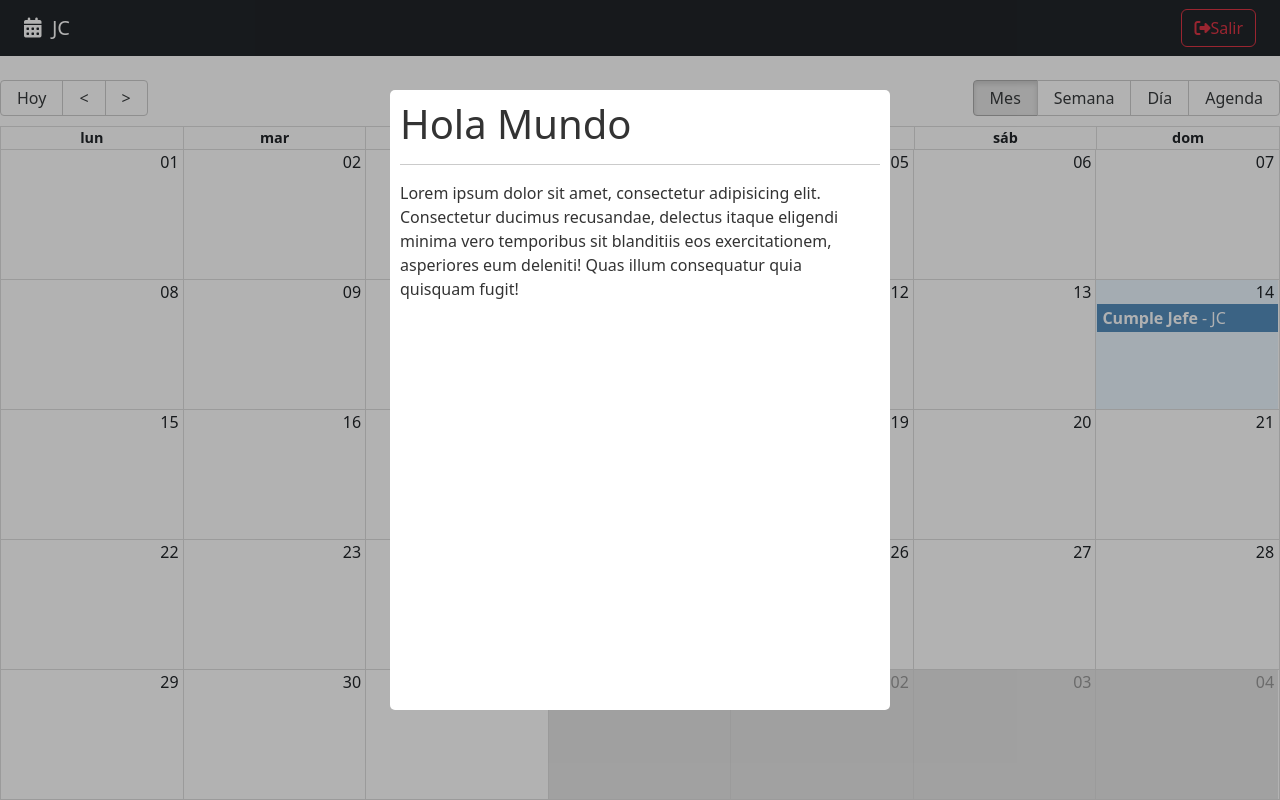
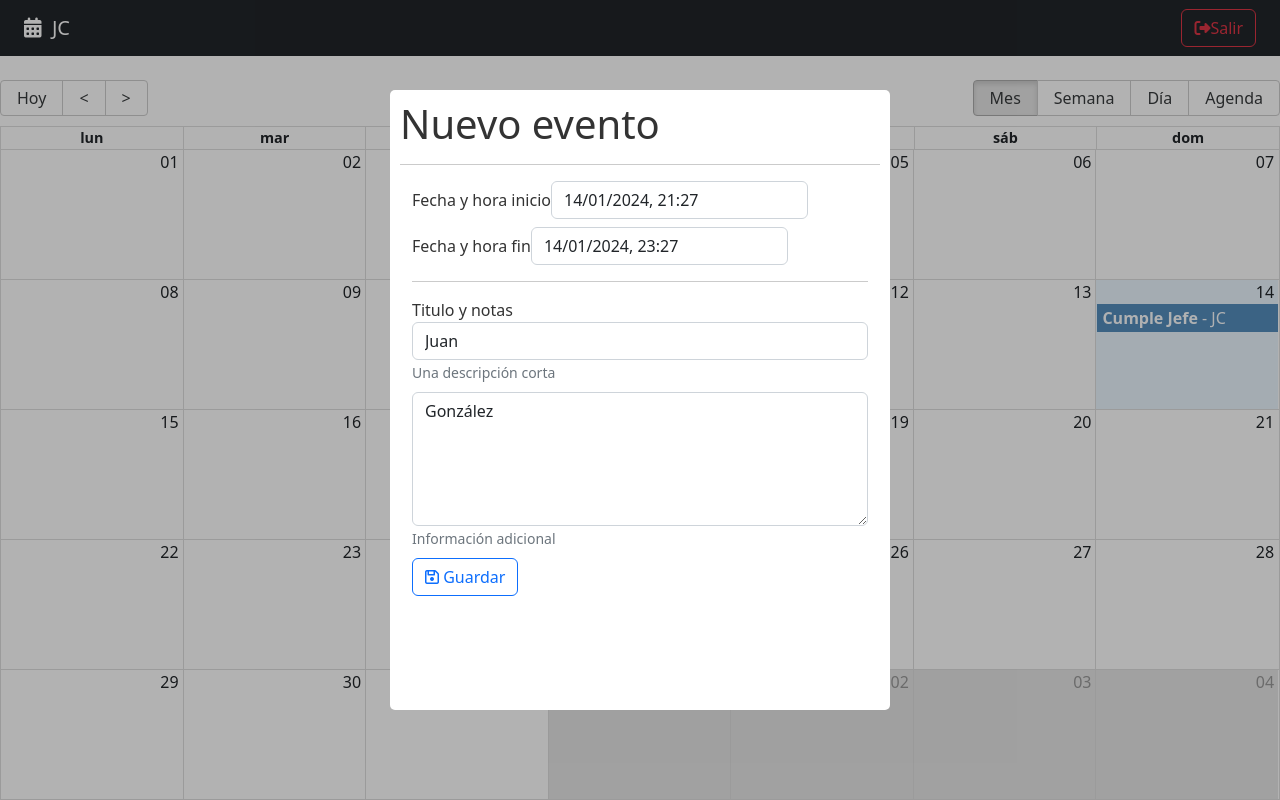
Before and after one commit to JCUrquiza/ReactJSCalendar, a React (Vite) app: page / in a window 1280 px wide. Built offline with nearby package versions, Linux system fonts and the light colour scheme.

Commit message:
Validaciones de fecha y envio de formulario

```diff
--- a/package.json
+++ b/package.json
@@ -13,6 +13,7 @@
     "date-fns": "^3.2.0",
     "react": "^18.2.0",
     "react-big-calendar": "^1.8.6",
+    "react-datepicker": "^4.25.0",
     "react-dom": "^18.2.0",
     "react-modal": "^3.16.1",
     "react-router-dom": "6"
--- a/src/calendar/components/CalendarModal.jsx
+++ b/src/calendar/components/CalendarModal.jsx
@@ -1,5 +1,11 @@
 import { useState } from 'react';
+import { addHours, differenceInSeconds } from 'date-fns';
 import Modal from 'react-modal';
+import DatePicker, { registerLocale } from 'react-datepicker';
+import 'react-datepicker/dist/react-datepicker.css';
+import es from 'date-fns/locale/es';
+
+registerLocale('es', es)
 
 const customStyles = {
     content: {
@@ -19,9 +25,50 @@ export const CalendarModal = () => {
 
     const [isOpen, setIsOpen] = useState(true);
 
+    const [formValues, setFormValues] = useState({
+        title: 'Juan',
+        notes: 'González',
+        start: new Date(),
+        end: addHours( new Date(), 2)
+    });
+
+    const onInputChanged = ({ target }) => {
+        setFormValues({
+            ...formValues,
+            [target.name]: target.value
+        })
+    }
+
+    const onDateChanged = ( event, changing ) => {
+        setFormValues({
+            ...formValues,
+            [changing]: event
+        })
+    }
+
     const onCloseModal = () => {
         console.log('Cerrando Modal');
         setIsOpen( false );
+    }
+
+    const onSubmit = ( event ) => {
+        event.preventDefault();
+
+        const difference = differenceInSeconds( formValues.end, formValues.start );
+
+        if ( isNaN(difference) || difference <= 0 ) {
+            console.log('Error en fechas');
+            return;
+        }
+
+        if ( formValues.title.length <= 0 ) return;
+
+        console.log(formValues);
+
+        // TODO:
+        // Remover errores en pantalla
+        // Cerrar Modal
+
     }
 
     return (
@@ -33,9 +80,76 @@ export const CalendarModal = () => {
             onRequestClose={ onCloseModal }
             style={ customStyles }
         >
-            <h1>Hola Mundo</h1>
+
+            <h1> Nuevo evento </h1>
             <hr />
-            <p>Lorem ipsum dolor sit amet, consectetur adipisicing elit. Consectetur ducimus recusandae, delectus itaque eligendi minima vero temporibus sit blanditiis eos exercitationem, asperiores eum deleniti! Quas illum consequatur quia quisquam fugit!</p>
+            <form className="container" onSubmit={ onSubmit }>
+
+                <div className="form-group mb-2">
+                    <label>Fecha y hora inicio</label>
+                    <DatePicker
+                        className='form-control'
+                        onChange={ (event) => onDateChanged(event, 'start') }
+                        selected={ formValues.start }
+                        dateFormat='Pp'
+                        showTimeSelect
+                        locale='es'
+                        timeCaption='Hora'
+                    />
+                </div>
+
+                <div className="form-group mb-2">
+                    <label>Fecha y hora fin</label>
+                    <DatePicker
+                        className='form-control'
+                        minDate={ formValues.start }
+                        onChange={ (event) => onDateChanged(event, 'end') }
+                        selected={ formValues.end }
+                        dateFormat='Pp'
+                        showTimeSelect
+                        locale='es'
+                        timeCaption='Hora'
+                    />
+                </div>
+
+                <hr />
+                <div className="form-group mb-2">
+                    <label>Titulo y notas</label>
+                    <input
+                        type="text"
+                        className="form-control"
+                        placeholder="Título del evento"
+                        name="title"
+                        autoComplete="off"
+                        value={ formValues.title }
+                        onChange={ onInputChanged }
+                    />
+                    <small id="emailHelp" className="form-text text-muted">Una descripción corta</small>
+                </div>
+
+                <div className="form-group mb-2">
+                    <textarea
+                        type="text"
+                        className="form-control"
+                        placeholder="Notas"
+                        rows="5"
+                        name="notes"
+                        value={ formValues.notes }
+                        onChange={ onInputChanged }
+                    ></textarea>
+                    <small id="emailHelp" className="form-text text-muted">Información adicional</small>
+                </div>
+
+                <button
+                    type="submit"
+                    className="btn btn-outline-primary btn-block"
+                >
+                    <i className="far fa-save"></i>
+                    <span> Guardar</span>
+                </button>
+
+            </form>
+
         </Modal>
     )
 }
```
Also changed, not shown: 1 other file (tests, documents, lock files or other folders).
